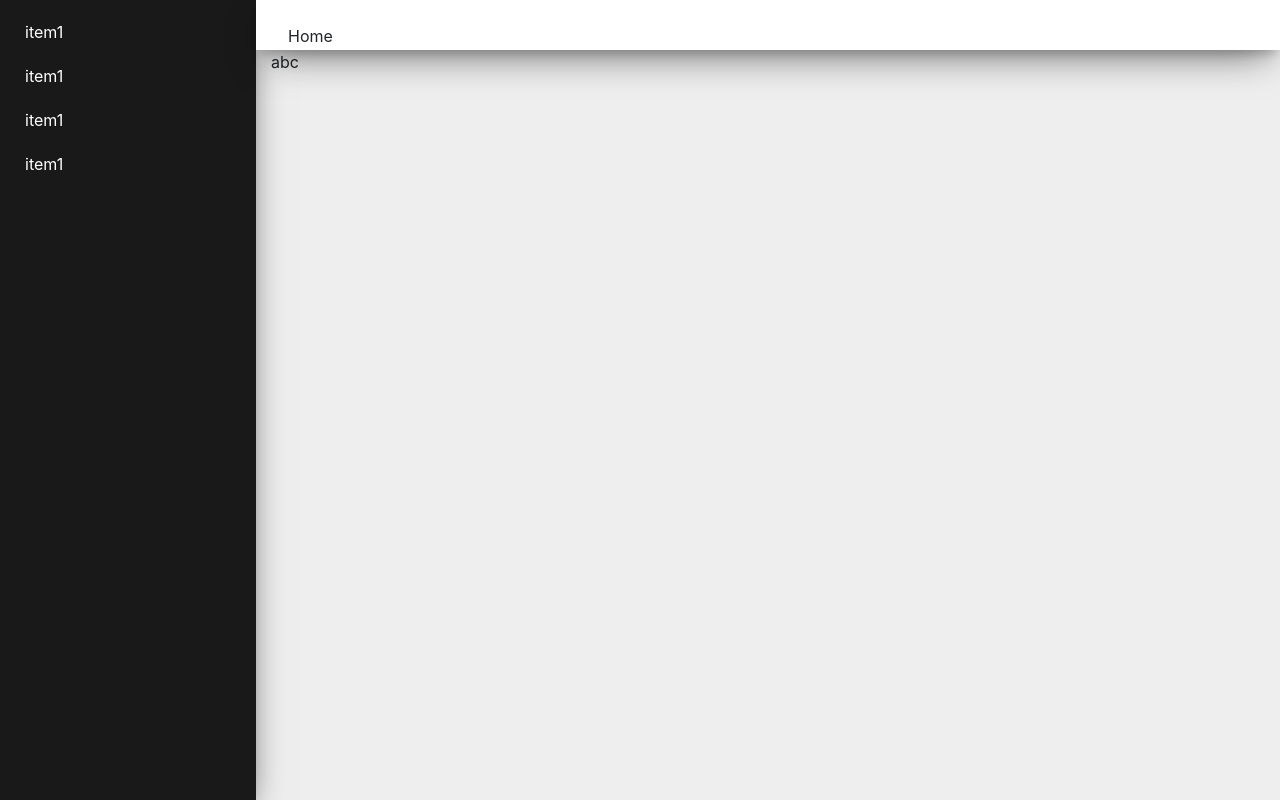
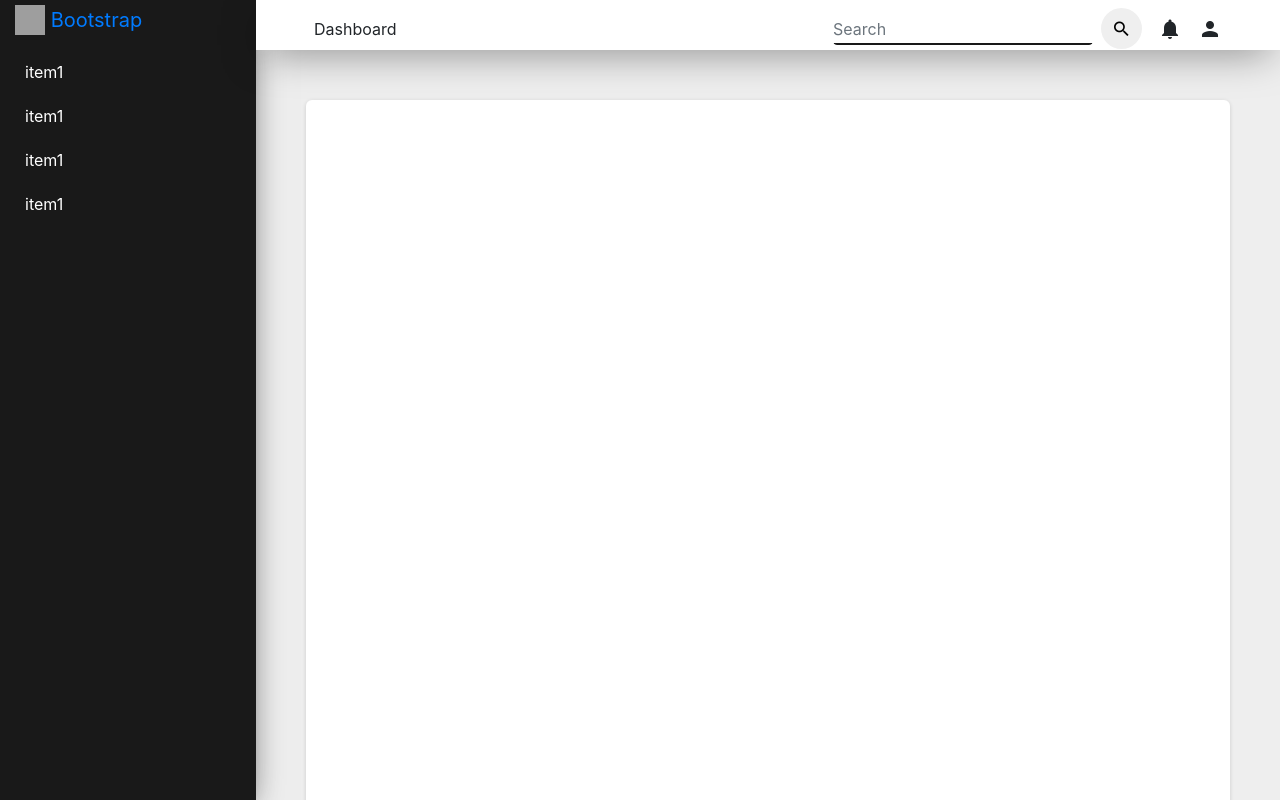
Before and after one commit to yadav-saurabh/agx-admin, an Angular app: page / in a window 1280 px wide. Shown: the top 800 px of the page. Built offline with nearby package versions, Linux system fonts and the light colour scheme; grey boxes are pictures that could not be loaded.

Commit message:
navbar style changes

```diff
--- a/src/app/app.component.html
+++ b/src/app/app.component.html
@@ -4,8 +4,7 @@
   </div>
   <div class="main-panel">
     <app-navbar  (emitEvent)="navBarEvent($event)"></app-navbar>
-    <div class="container panel-content" style="height:1000px;">
-      abc
+    <div class="panel-content" style="height:1000px;">
     </div>
     <app-footer></app-footer>
   </div>
--- a/src/app/app.component.scss
+++ b/src/app/app.component.scss
@@ -8,9 +8,13 @@
 }
 .main-panel{
   width: calc(100% - #{$sidebar-width});
-}
-.panel-content{
-  margin-top: $navbar-height;
+  .panel-content{
+    margin: $navbar-height;
+    margin-top: $navbar-height + $navbar-height;
+    background: $white;
+    border-radius: 6px;
+    box-shadow: 0 1px 4px 0 rgba(0,0,0,.14);
+  }
 }
 
 @media only screen and (max-device-width : 480px) {
--- a/src/app/navbar/navbar.component.html
+++ b/src/app/navbar/navbar.component.html
@@ -1,8 +1,24 @@
-<nav class="navbar navigation-bar" [class.hidden]="navbarHidden">
+<nav class="navbar navigation-bar"  [class.hidden]="navbarHidden">
   <div class="nav-toggle-btn" [class.open]="!sidebarToggler" (click)="toggleSidebar()">
     <span *ngFor="let number of [0,1,2,3,4,5]"></span>
   </div>
+  <div style="display: none;">
+    <a class="navbar-brand" href="#">
+      <img src="/docs/4.1/assets/brand/bootstrap-solid.svg" width="30" height="30" class="d-inline-block align-top" alt="">
+      Bootstrap
+    </a>
+  </div>
   <ul>
-    <li>Home</li>
+    <li class="nav-item">Dashboard</li>
+  </ul>
+  <ul>
+    <li>
+      <form class="form-inline">
+        <input class="form-control mr-sm-2" type="search" placeholder="Search" aria-label="Search">
+        <button class="btn my-2 my-sm-0" type="submit"><i class="material-icons">search</i></button>
+      </form>
+    </li>
+    <li class="nav-item"><i class="material-icons">notifications</i></li>
+    <li class="nav-item"><i class="material-icons">person</i></li>
   </ul>
 </nav>
--- a/src/app/navbar/navbar.component.scss
+++ b/src/app/navbar/navbar.component.scss
@@ -2,33 +2,32 @@
 
 .navigation-bar {
   background-color: $white;
-  // border: 1px solid Gainsboro;
   left: $sidebar-width;
   position: fixed;
   right: 0;
   top: 0;
   z-index: 99;
+  padding: 0 $navbar-height;
   transition-duration: .2s,.2s,.35s;
   transition-timing-function: linear,linear,ease;
   opacity: 1;
   height: $navbar-height;
-  // box-shadow: 0 8px 6px -6px black;
-  box-shadow: 0 16px 38px -12px rgba(0,0,0,.56), 0 4px 25px 0 rgba(0,0,0,.12), 0 8px 10px -5px rgba(0,0,0,.2);
-
-
+  box-shadow: 0 10px 40px -10px rgba(0, 0, 0, 0.5);
   &.hidden {
     opacity: 0;
-    height: 0;
+    height: $navbar-height - 10px;
+    z-index: -1;
+    // display: none;
   }
-
   ul {
     list-style: none;
     margin: 0;
     padding: 0;
-
+    display: flex;
+    align-items: center;
     li {
-      display: inline-block;
-      padding: 1em;
+      display: flex;
+      padding: 0.5em;
     }
   }
 }
@@ -99,6 +98,46 @@
   }
 }
 
+.form-inline{
+  input{
+    border: none;
+    box-shadow: none;
+    padding-left: 0;
+    line-height: 0;
+    background-image: linear-gradient(0deg,$black 2px,rgba(156,39,176,0) 0),linear-gradient(0deg,#d2d2d2 1px,hsla(0,0%,82%,0) 0);
+  }
+  button{
+    width: 2.5rem;
+    height: 2.5rem;
+    border-radius: 50%;
+
+
+
+      font-size: 24px;
+      height: 41px;
+      min-width: 41px;
+      width: 41px;
+      padding: 0;
+      overflow: hidden;
+      position: relative;
+      line-height: 41px;
+    i{
+      margin-top: 0;
+      position: absolute;
+      width: 100%;
+      transform: none;
+      left: 0;
+      top: 0;
+      height: 100%;
+      line-height: 41px;
+      font-size: 20px;
+    }
+
+
+
+  }
+}
+
 
 @media only screen and (max-device-width : 480px) {
   .navigation-bar{
--- a/src/app/navbar/navbar.component.ts
+++ b/src/app/navbar/navbar.component.ts
@@ -21,7 +21,7 @@ export class NavbarComponent {
   @HostListener("window:scroll", ['$event'])
   onWindowScroll(event) {
     let currentScroll = window.pageYOffset;
-    if (currentScroll > 0 && currentScroll < $(document).height() - $(window).height()) {
+    if (currentScroll > 60 && currentScroll < $(document).height() - $(window).height()) {
       if (currentScroll > this.previousScroll) {
         this.hideNavbar();
       } else {
@@ -43,9 +43,6 @@ export class NavbarComponent {
     }, 300);
   }
 
-
-  constructor() { }
-
   toggleSidebar() {
     this.sidebarToggler = !this.sidebarToggler;
     this.emitEvent.emit(this.sidebarToggler);
--- a/src/app/sidebar/sidebar.component.html
+++ b/src/app/sidebar/sidebar.component.html
@@ -1,6 +1,11 @@
 <div class="sidebar" [class.hide]="sidebarToggle">
 
   <div class="container">
+    <div class="brand">
+      <a class="navbar-brand" href="#">
+        <img src="/docs/4.1/assets/brand/bootstrap-solid.svg" width="30" height="30" class="d-inline-block align-top" alt=""> Bootstrap
+      </a>
+    </div>
     <div class="sidebar-wrapper">
       <div class="sidebar-item">item1</div>
       <div class="sidebar-item">item1</div>
```
